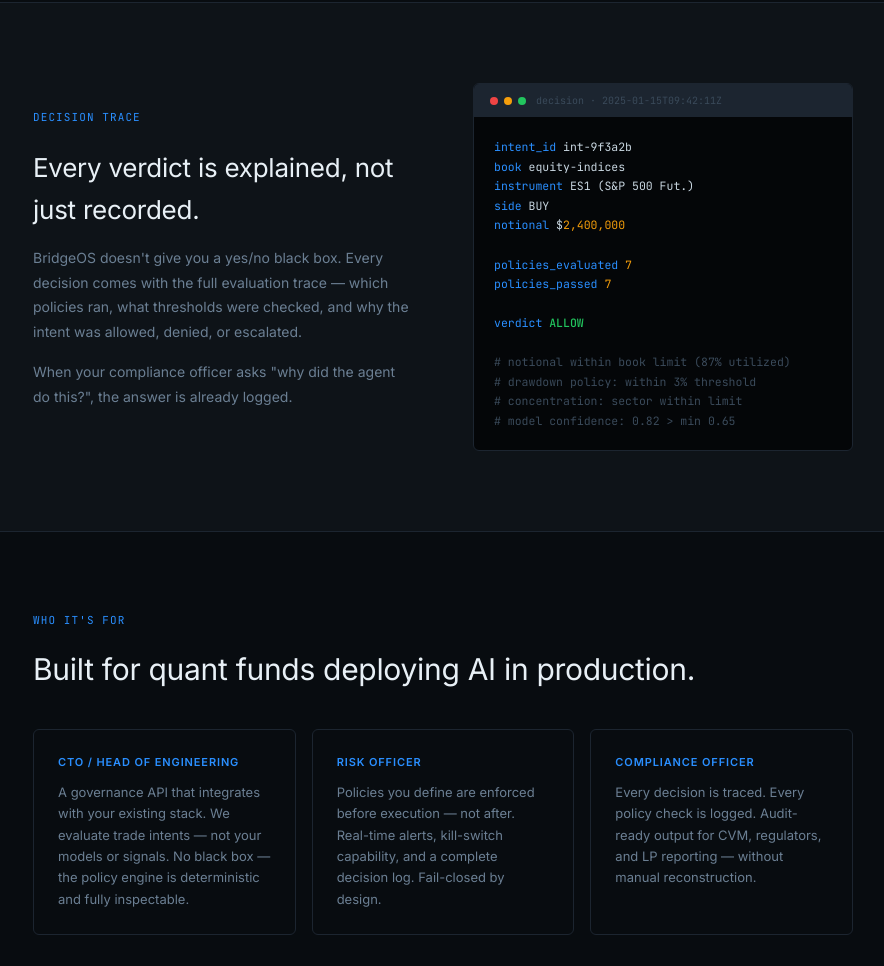
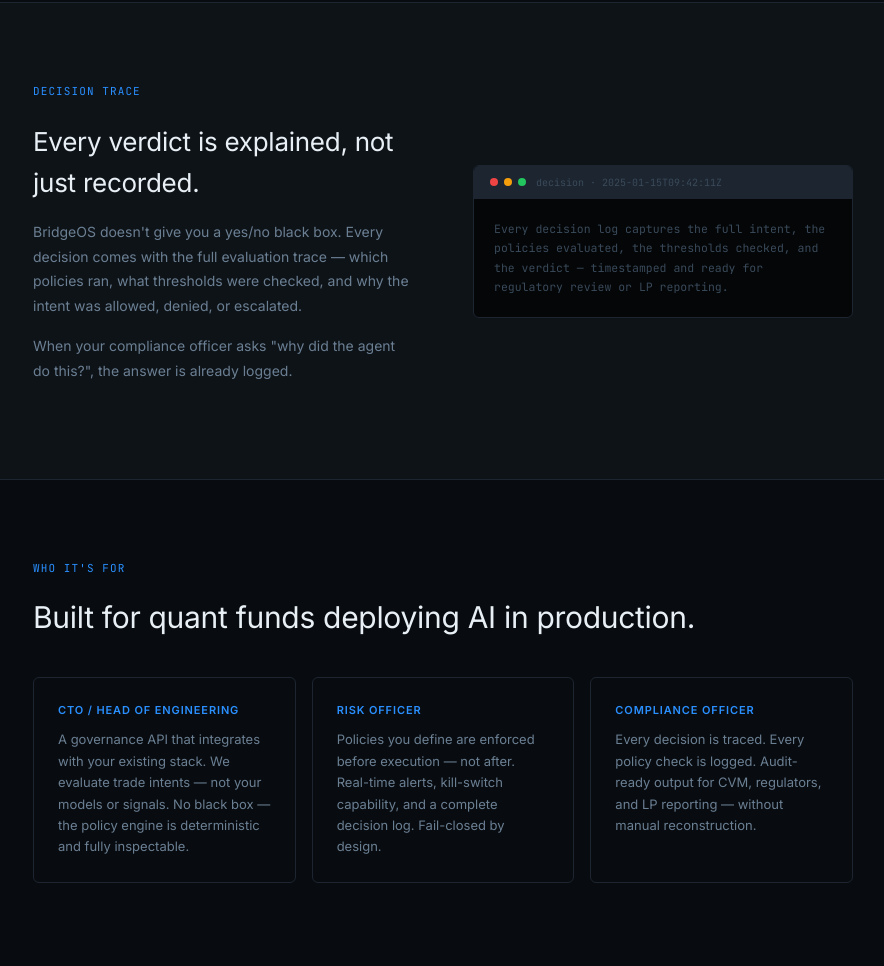
Before and after one commit to bridge-intelligence-lab/bridgeos.ca, a plain HTML site: page index.html in a window 1280 px wide. Shown: the part 2499-3465 px from the top of the page, without its empty margins (197-1081 px from the left). Drawn offline with Linux system fonts and the light colour scheme.

Commit message:
Update descriptions for clarity and precision in index.html

```diff
--- a/index.html
+++ b/index.html
@@ -561,7 +561,7 @@
     <div class="cap">
       <div class="cap-icon">//</div>
       <div class="cap-title">Real-time policy evaluation</div>
-      <div class="cap-desc">Pre-execution evaluation on every trade intent. Machine-readable risk policies with JSON threshold checks. Fail-closed by design — if data is stale or unavailable, the intent is denied.</div>
+      <div class="cap-desc">Pre-execution evaluation on every trade intent. Machine-readable risk policies with deterministic threshold checks. Fail-closed by design — if data is stale or unavailable, the intent is denied.</div>
     </div>
     <div class="cap">
       <div class="cap-icon">≡</div>
@@ -602,21 +602,7 @@
         <span style="margin-left:4px;">decision · 2025-01-15T09:42:11Z</span>
       </div>
       <div class="terminal-body">
-        <div><span class="t-key">intent_id  </span><span class="t-val">int-9f3a2b</span></div>
-        <div><span class="t-key">book       </span><span class="t-val">equity-indices</span></div>
-        <div><span class="t-key">instrument </span><span class="t-val">ES1 (S&amp;P 500 Fut.)</span></div>
-        <div><span class="t-key">side       </span><span class="t-val">BUY</span></div>
-        <div><span class="t-key">notional   </span><span class="t-val">$<span class="t-num">2,400,000</span></span></div>
-        <br/>
-        <div><span class="t-key">policies_evaluated  </span><span class="t-num">7</span></div>
-        <div><span class="t-key">policies_passed     </span><span class="t-num">7</span></div>
-        <br/>
-        <div><span class="t-key">verdict    </span><span class="t-allow">ALLOW</span></div>
-        <br/>
-        <div class="t-dim"># notional within book limit (87% utilized)</div>
-        <div class="t-dim"># drawdown policy: within 3% threshold</div>
-        <div class="t-dim"># concentration: sector within limit</div>
-        <div class="t-dim"># model confidence: 0.82 &gt; min 0.65</div>
+        <div class="t-dim" style="line-height:1.7;">Every decision log captures the full intent, the policies evaluated, the thresholds checked, and the verdict — timestamped and ready for regulatory review or LP reporting.</div>
       </div>
     </div>
   </div>
@@ -657,7 +643,7 @@
       <div class="principle-mark">✓</div>
       <div class="principle-text">
         <strong>Fail-closed safety</strong>
-        If position data is unavailable or stale (&gt;60s), BridgeOS rejects the intent. No partial decisions.
+        If position data is unavailable or stale, BridgeOS rejects the intent. No partial decisions.
       </div>
     </div>
     <div class="principle">
```
